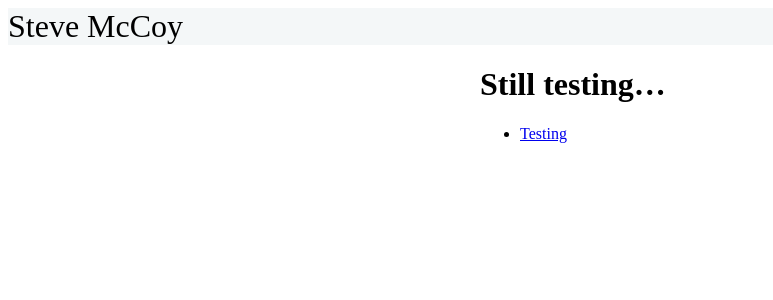
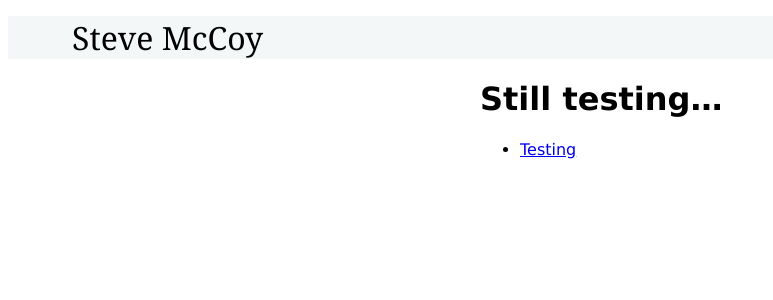
Before and after one commit to mccoyst/mccoyst.github.io, a Jekyll site: the page built from index.html, in a window 1280 px wide. Shown: the top 300 px of the page, without its empty margins (0-773 px from the left). Built offline with Jekyll 4.4.1, drawn with Linux system fonts in a browser that asks for light colours.

Commit message:
More layout tweaks

```diff
--- a/_layouts/basic.html
+++ b/_layouts/basic.html
@@ -8,7 +8,7 @@
 
 <body>
 <header>
-Steve McCoy
+<span class="myname">Steve McCoy</span>
 </header>
 
 <div class="page">
--- a/style/stk5.css
+++ b/style/stk5.css
@@ -1,5 +1,6 @@
 body {
 	font-size: 100%;
+	font-family: "Lucida Grande", "Lucida Sans Unicode", "Lucida Sans", Geneva, Verdana, sans-serif;
 }
 
 header {
@@ -7,7 +8,11 @@ header {
 	font-size: 200%;
 	margin-top: 0.5em;
 	margin-bottome: 0.5em;
-	margin: auto;
+	font-family: "Lucida Bright", Georgia, serif;;
+}
+
+span.myname {
+	margin-left: 2em;
 }
 
 div.page {
```
